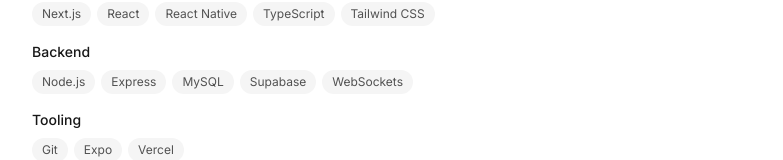
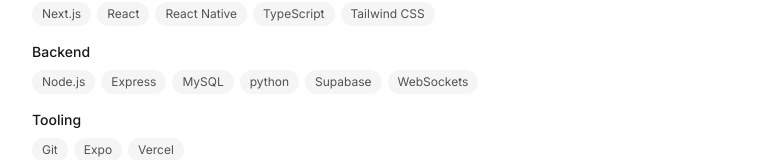
Before and after one commit to Sizasutfu/siza-portfolio, a Next.js app: page /cv in a window 1280 px wide. Shown: the part 1111-1271 px from the top of the page, without its empty margins (248-1031 px from the left). Built offline with nearby package versions, Linux system fonts and the light colour scheme.

Commit message:
add python to my backend skills

```diff
--- a/src/data/cv.ts
+++ b/src/data/cv.ts
@@ -32,7 +32,7 @@
   },
   {
     label: "Backend",
-    items: ["Node.js", "Express", "MySQL", "Supabase", "WebSockets"],
+    items: ["Node.js", "Express", "MySQL", "python", "Supabase", "WebSockets"],
   },
   {
     label: "Tooling",
```
